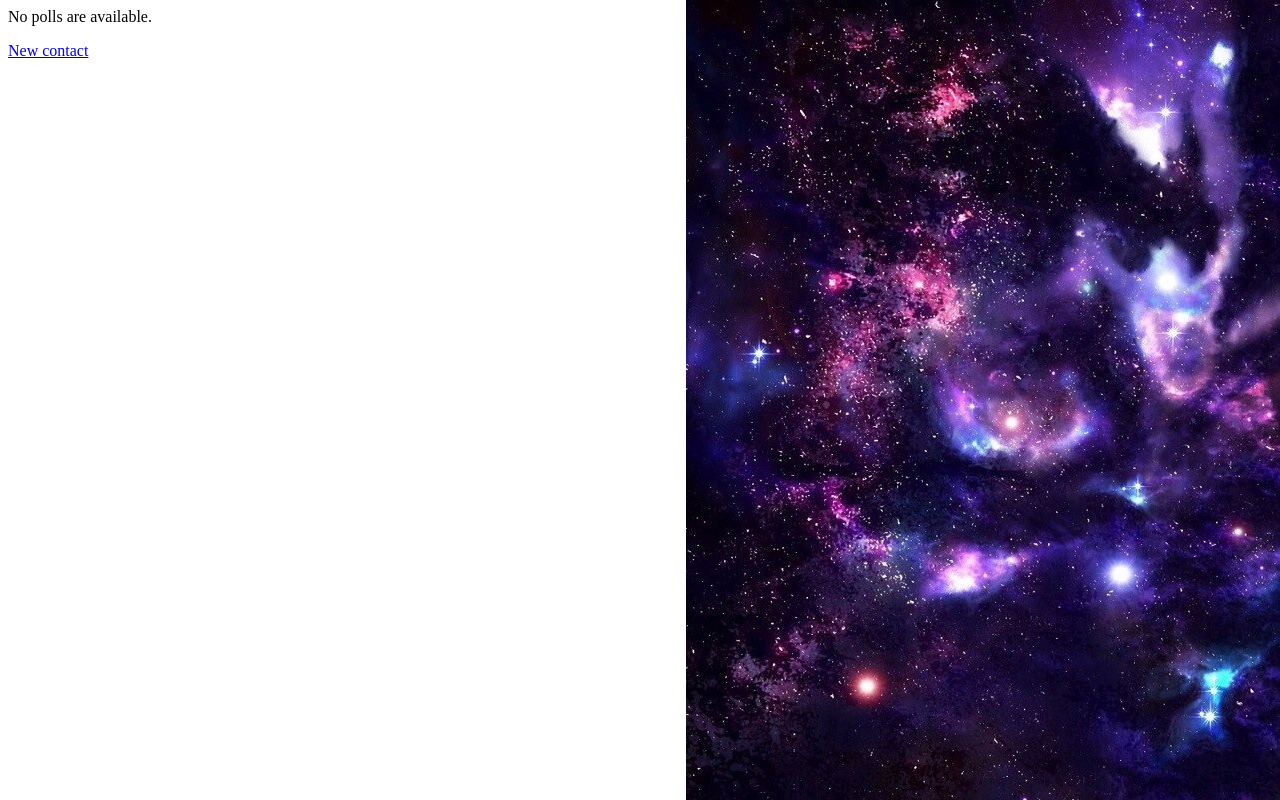
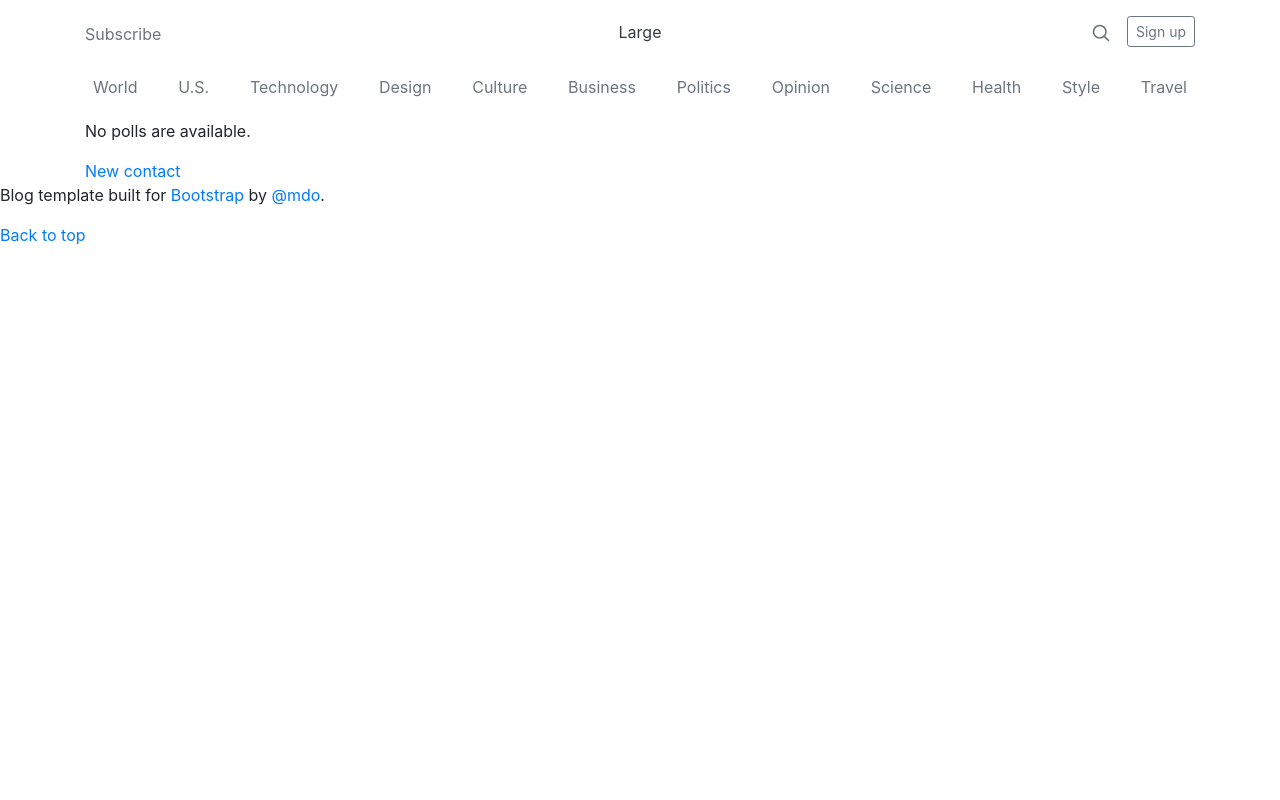
Before and after one commit to Rebeleon/djbook, a Django app: page / in a window 1280 px wide. Run offline with Django 3.2, Linux system fonts and the light colour scheme; data that the repository does not hold is empty; some libraries are stand-ins or nearby versions.

Commit message:
Using bootstrap

```diff
--- a/polls/static/polls/style.css
+++ b/polls/static/polls/style.css
@@ -1,6 +1,3 @@
 li a {
     color: green;
 }
-body {
-    background: white url("images/background.jpg") no-repeat right bottom;
-}
--- a/polls/templates/polls/index.html
+++ b/polls/templates/polls/index.html
@@ -1,3 +1,67 @@
+<!doctype html>
+<html lang="en">
+  <head>
+    <meta charset="utf-8">
+    <meta name="viewport" content="width=device-width, initial-scale=1, shrink-to-fit=no">
+    <meta name="description" content="">
+    <meta name="author" content="">
+
+    <title>Blog Template for Bootstrap</title>
+
+    <!-- Bootstrap core CSS -->
+
+    <!-- Custom styles for this template -->
+    <link href="https://fonts.googleapis.com/css?family=Playfair+Display:700,900" rel="stylesheet">
+      {# Load the tag library #}
+{% load bootstrap4 %}
+
+{# Load CSS and JavaScript #}
+{% bootstrap_css %}
+{% bootstrap_javascript jquery='full' %}
+
+
+  </head>
+
+  <body>
+
+    <div class="container">
+      <header class="blog-header py-3">
+        <div class="row flex-nowrap justify-content-between align-items-center">
+          <div class="col-4 pt-1">
+            <a class="text-muted" href="#">Subscribe</a>
+          </div>
+          <div class="col-4 text-center">
+            <a class="blog-header-logo text-dark" href="#">Large</a>
+          </div>
+          <div class="col-4 d-flex justify-content-end align-items-center">
+            <a class="text-muted" href="#">
+              <svg xmlns="http://www.w3.org/2000/svg" width="20" height="20" viewBox="0 0 24 24" fill="none" stroke="currentColor" stroke-width="2" stroke-linecap="round" stroke-linejoin="round" class="mx-3"><circle cx="10.5" cy="10.5" r="7.5"></circle><line x1="21" y1="21" x2="15.8" y2="15.8"></line></svg>
+            </a>
+            <a class="btn btn-sm btn-outline-secondary" href="#">Sign up</a>
+          </div>
+        </div>
+      </header>
+
+      <div class="nav-scroller py-1 mb-2">
+        <nav class="nav d-flex justify-content-between">
+          <a class="p-2 text-muted" href="#">World</a>
+          <a class="p-2 text-muted" href="#">U.S.</a>
+          <a class="p-2 text-muted" href="#">Technology</a>
+          <a class="p-2 text-muted" href="#">Design</a>
+          <a class="p-2 text-muted" href="#">Culture</a>
+          <a class="p-2 text-muted" href="#">Business</a>
+          <a class="p-2 text-muted" href="#">Politics</a>
+          <a class="p-2 text-muted" href="#">Opinion</a>
+          <a class="p-2 text-muted" href="#">Science</a>
+          <a class="p-2 text-muted" href="#">Health</a>
+          <a class="p-2 text-muted" href="#">Style</a>
+          <a class="p-2 text-muted" href="#">Travel</a>
+        </nav>
+      </div>
+    </div>
+
+    <main role="main" class="container">
+
         {% load staticfiles %}
 
         <link rel="stylesheet" type="text/css" href="{% static 'polls/style.css' %}" />
@@ -13,3 +77,15 @@
         {% endif %}
 
         <a href="{% url 'new_contact' %}" >New contact</a>
+
+    </main><!-- /.container -->
+
+    <footer class="blog-footer">
+      <p>Blog template built for <a href="https://getbootstrap.com/">Bootstrap</a> by <a href="https://twitter.com/mdo">@mdo</a>.</p>
+      <p>
+        <a href="#">Back to top</a>
+      </p>
+    </footer>
+
+  </body>
+</html>
--- a/polls/views.py
+++ b/polls/views.py
@@ -20,7 +20,7 @@ class IndexView(generic.ListView):
         """
         return Question.objects.filter(
             pub_date__lte=timezone.now()
-        ).order_by('-pub_date')[:5]
+        ).order_by('-pub_date')[:15]
 
 
 class DetailView(generic.DetailView):
--- a/requirements.txt
+++ b/requirements.txt
@@ -3,3 +3,4 @@ pytz==2018.5
 pycodestyle==2.4.0
 psycopg2-binary==2.7.5
 wheel==0.31.1
+django-bootstrap4==0.0.6
--- a/test_1/settings.py
+++ b/test_1/settings.py
@@ -31,6 +31,7 @@ ALLOWED_HOSTS = []
 # Application definition
 
 INSTALLED_APPS = [
+    'bootstrap4',
     'polls.apps.PollsConfig',
     'django.contrib.admin',
     'django.contrib.auth',
```
Also changed, not shown: polls/templates/template.html (+6 -6 lines). Lines whose indentation alone changed are shown as unchanged.
